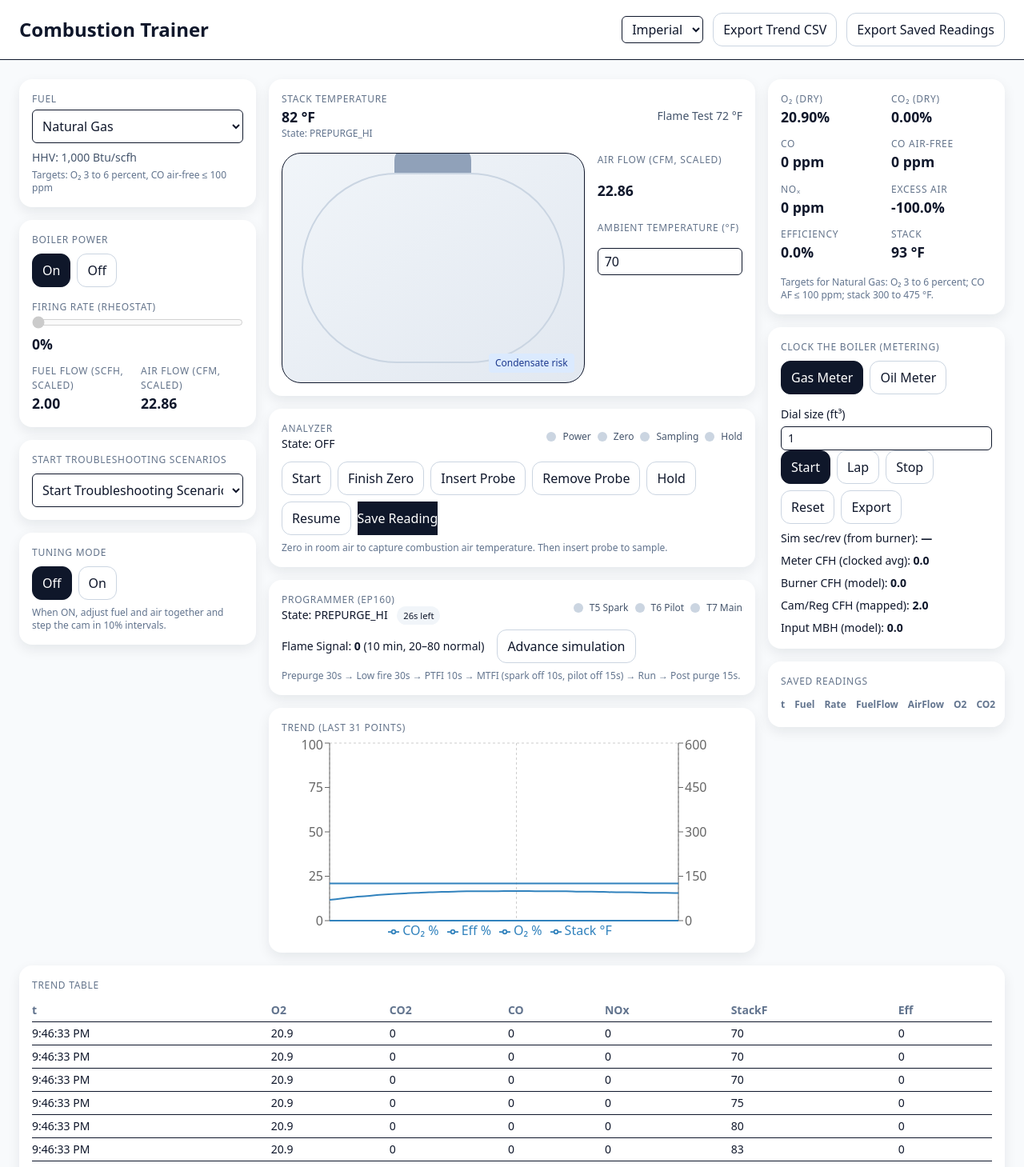
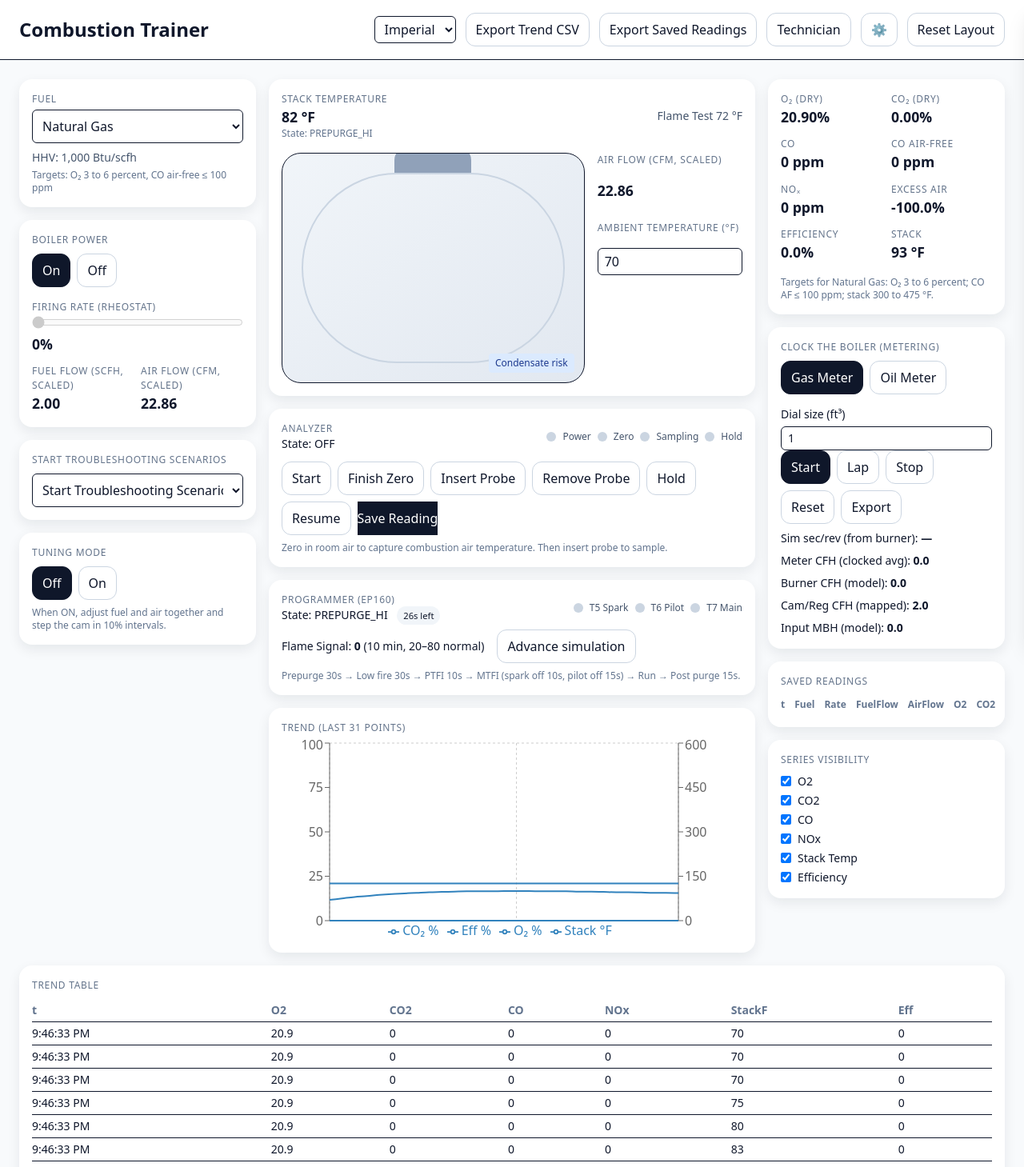
Before and after one commit to ecconvert/combustion-trainer, a React (Vite) app: page / in a window 1280 px wide. Shown: the top 1459 px of the page at 80% size. Built offline with nearby package versions, Linux system fonts and the light colour scheme.

Commit message:
feat: add basic UI customization scaffold

```diff
--- a/src/App.jsx
+++ b/src/App.jsx
@@ -22,6 +22,10 @@ import { clamp, lerp, f2c, num } from "./lib/math";
 import { downloadCSV } from "./lib/csv";
 import { computeCombustion } from "./lib/chemistry";
 import { buildSafeCamMap } from "./lib/cam";
+import { UIProvider, useUIStore } from "./uiStore";
+import TechnicianDrawer from "./components/TechnicianDrawer";
+import SettingsModal from "./components/SettingsModal";
+import SeriesVisibility from "./components/SeriesVisibility";
 
 /**
  * Visual representation of a flame.
@@ -123,7 +127,7 @@ function Led({ on, label, color = "limegreen" }) {
   );
 }
 
-export default function CombustionTrainer() {
+function CombustionTrainerInner() {
   // ----------------------- Fuel selection -----------------------
   const [fuelKey, setFuelKey] = useState("Natural Gas"); // currently selected fuel key
   const [unitSystem, setUnitSystem] = useState("imperial"); // display units
@@ -139,6 +143,7 @@ export default function CombustionTrainer() {
   const STABLE_EA = { min: 0.9, max: 1.5 }; // stable flame once running
 
   // ----------------------- Global state -----------------------
+  const { setDrawerOpen, resetLayout, setSettingsOpen } = useUIStore();
   const [boilerOn, setBoilerOn] = useState(true); // master power switch
   const [rheostat, setRheostat] = useState(0); // firing-rate input 0–100%
   const [minFuel, setMinFuel] = useState(2); // derived from regulator pressure
@@ -735,7 +740,10 @@ const rheostatRampRef = useRef(null);
             </select>
             <button className="btn" onClick={() => downloadCSV("session.csv", history)}>Export Trend CSV</button>
             <button className="btn" onClick={() => downloadCSV("saved-readings.csv", saved)}>Export Saved Readings</button>
-          </div>
+            <button className="btn" onClick={() => setDrawerOpen(true)}>Technician</button>
+            <button className="btn" onClick={() => setSettingsOpen(true)}>⚙️</button>
+            <button className="btn" onClick={resetLayout}>Reset Layout</button>
+</div>
         </div>
       </header>
 
@@ -1245,6 +1253,7 @@ const rheostatRampRef = useRef(null);
               </tbody>
             </table>
           </div>
+          <SeriesVisibility />
 
         </section>
 
@@ -1275,6 +1284,16 @@ const rheostatRampRef = useRef(null);
       </main>
 
       <footer className="max-w-7xl mx-auto p-6 text-xs text-slate-500">Educational model. For classroom intuition only.</footer>
+      <TechnicianDrawer />
+      <SettingsModal />
     </div>
   );
 }
+
+export default function CombustionTrainer() {
+  return (
+    <UIProvider>
+      <CombustionTrainerInner />
+    </UIProvider>
+  );
+}
--- /dev/null
+++ b/src/components/CollapsibleSection.jsx
@@ -0,0 +1,20 @@
+import React from 'react';
+import { useUIStore } from '../uiStore';
+
+export default function CollapsibleSection({ id, title, defaultCollapsed = false, children }) {
+  const { collapseMap, setCollapse } = useUIStore();
+  const collapsed = collapseMap[id] ?? defaultCollapsed;
+  const toggle = () => setCollapse(id, !collapsed);
+  return (
+    <div className="border rounded-lg mb-4 bg-white">
+      <div
+        className="flex items-center justify-between px-3 py-2 bg-slate-100 cursor-pointer select-none"
+        onClick={toggle}
+      >
+        <h2 className="font-semibold text-sm">{title}</h2>
+        <span className="text-xs">{collapsed ? '+' : '−'}</span>
+      </div>
+      <div className={collapsed ? 'hidden' : 'block px-3 py-2'}>{children}</div>
+    </div>
+  );
+}
--- /dev/null
+++ b/src/components/SeriesVisibility.jsx
@@ -0,0 +1,29 @@
+import React from 'react';
+import { useUIStore } from '../uiStore';
+
+const seriesKeys = [
+  { key: 'O2', label: 'O2' },
+  { key: 'CO2', label: 'CO2' },
+  { key: 'CO', label: 'CO' },
+  { key: 'NOx', label: 'NOx' },
+  { key: 'StackTemp', label: 'Stack Temp' },
+  { key: 'Efficiency', label: 'Efficiency' },
+];
+
+export default function SeriesVisibility() {
+  const { seriesVisibility, setSeriesVisibility } = useUIStore();
+  const toggle = (k) => setSeriesVisibility({ ...seriesVisibility, [k]: !seriesVisibility[k] });
+  return (
+    <div className="card">
+      <div className="label mb-2">Series Visibility</div>
+      <div className="space-y-1 text-sm">
+        {seriesKeys.map(({ key, label }) => (
+          <label key={key} className="flex items-center gap-2">
+            <input type="checkbox" checked={seriesVisibility[key]} onChange={() => toggle(key)} />
+            {label}
+          </label>
+        ))}
+      </div>
+    </div>
+  );
+}
--- /dev/null
+++ b/src/components/SettingsModal.jsx
@@ -0,0 +1,61 @@
+import React, { useState } from 'react';
+import { defaultAppConfig, useUIStore } from '../uiStore';
+
+export default function SettingsModal() {
+  const { settingsOpen, setSettingsOpen, config, setConfig } = useUIStore();
+  const [draft, setDraft] = useState(config);
+
+  if (!settingsOpen) return null;
+
+  const apply = () => {
+    setConfig(draft);
+    setSettingsOpen(false);
+  };
+  const cancel = () => setSettingsOpen(false);
+  const restore = () => {
+    if (window.confirm('Restore default settings?')) {
+      setDraft(defaultAppConfig);
+      setConfig(defaultAppConfig);
+    }
+  };
+
+  return (
+    <div className="fixed inset-0 bg-black/30 z-30 flex items-center justify-center">
+      <div className="bg-white rounded-lg p-4 w-11/12 max-w-md">
+        <h2 className="text-lg font-semibold mb-4">Settings</h2>
+        <div className="space-y-3">
+          <label className="block text-sm">
+            Theme
+            <select className="w-full border rounded-md px-2 py-1" value={draft.theme} onChange={(e) => setDraft({ ...draft, theme: e.target.value })}>
+              <option value="light">Light</option>
+              <option value="dark">Dark</option>
+              <option value="system">System</option>
+            </select>
+          </label>
+          <label className="block text-sm">
+            Units
+            <select className="w-full border rounded-md px-2 py-1" value={draft.units} onChange={(e) => setDraft({ ...draft, units: e.target.value })}>
+              <option value="imperial">Imperial</option>
+              <option value="metric">Metric</option>
+            </select>
+          </label>
+          <label className="block text-sm">
+            Analyzer sampling rate (s)
+            <input type="number" className="w-full border rounded-md px-2 py-1" value={draft.samplingRate} onChange={(e) => setDraft({ ...draft, samplingRate: parseFloat(e.target.value) })} />
+          </label>
+          <label className="block text-sm">
+            Trend length (points)
+            <input type="number" className="w-full border rounded-md px-2 py-1" value={draft.trendLength} onChange={(e) => setDraft({ ...draft, trendLength: parseInt(e.target.value) })} />
+          </label>
+        </div>
+        <div className="flex justify-between mt-4">
+          <button className="btn" onClick={restore}>Restore Defaults</button>
+          <div className="space-x-2">
+            <button className="btn" onClick={cancel}>Cancel</button>
+            <button className="btn btn-primary" onClick={apply}>Apply</button>
+          </div>
+        </div>
+      </div>
+    </div>
+  );
+}
--- /dev/null
+++ b/src/components/TechnicianDrawer.jsx
@@ -0,0 +1,43 @@
+import React from 'react';
+import CollapsibleSection from './CollapsibleSection';
+import { useUIStore } from '../uiStore';
+
+export default function TechnicianDrawer() {
+  const { drawerOpen, setDrawerOpen, setSettingsOpen } = useUIStore();
+  return (
+    <div
+      className={`fixed top-0 right-0 h-full z-20 bg-white shadow-xl transition-transform duration-300 overflow-y-auto w-full md:w-1/4 ${drawerOpen ? 'translate-x-0' : 'translate-x-full'}`}
+    >
+      <div className="p-4 border-b flex items-center justify-between">
+        <h2 className="font-semibold">Technician</h2>
+        <div className="space-x-2">
+          <button className="btn" onClick={() => setSettingsOpen(true)}>⚙️</button>
+          <button className="btn" onClick={() => setDrawerOpen(false)}>Close</button>
+        </div>
+      </div>
+      <div className="p-4">
+        <CollapsibleSection id="drawer-analyzer" title="Analyzer" defaultCollapsed>
+          <div className="text-sm">Analyzer controls go here.</div>
+        </CollapsibleSection>
+        <CollapsibleSection id="drawer-readouts" title="Combustion Readouts" defaultCollapsed>
+          <div className="text-sm">Numbers panel placeholder.</div>
+        </CollapsibleSection>
+        <CollapsibleSection id="drawer-ambient" title="Ambient Inputs" defaultCollapsed>
+          <div className="text-sm">Temperature, pressure, humidity inputs.</div>
+        </CollapsibleSection>
+        <CollapsibleSection id="drawer-trend-graph" title="Trend Graph" defaultCollapsed>
+          <div className="text-sm">Trend graph placeholder.</div>
+        </CollapsibleSection>
+        <CollapsibleSection id="drawer-trend-table" title="Trend Table" defaultCollapsed>
+          <div className="text-sm">Trend table placeholder.</div>
+        </CollapsibleSection>
+        <CollapsibleSection id="drawer-saved" title="Saved Readings" defaultCollapsed>
+          <button className="btn mb-2">Export CSV</button>
+        </CollapsibleSection>
+        <CollapsibleSection id="drawer-clock" title="Clock the Boiler" defaultCollapsed>
+          <div className="text-sm">Clocking inputs placeholder.</div>
+        </CollapsibleSection>
+      </div>
+    </div>
+  );
+}
--- /dev/null
+++ b/src/uiStore.js
@@ -0,0 +1,84 @@
+import React, { createContext, useContext, useEffect, useState } from 'react';
+
+const defaultConfig = {
+  theme: 'system',
+  units: 'imperial',
+  samplingRate: 1,
+  trendLength: 600,
+};
+
+const defaultSeries = {
+  O2: true,
+  CO2: true,
+  CO: true,
+  NOx: true,
+  StackTemp: true,
+  Efficiency: true,
+};
+
+const UIContext = createContext();
+
+export function UIProvider({ children }) {
+  const [collapseMap, setCollapseMap] = useState({});
+  const [drawerOpen, setDrawerOpen] = useState(false);
+  const [layout, setLayout] = useState(() => {
+    try {
+      return JSON.parse(localStorage.getItem('uiLayout_v1')) || {};
+    } catch {
+      return {};
+    }
+  });
+  const [seriesVisibility, setSeriesVisibility] = useState(defaultSeries);
+  const [config, setConfig] = useState(() => {
+    try {
+      return { ...defaultConfig, ...JSON.parse(localStorage.getItem('app_config_v1') || '{}') };
+    } catch {
+      return defaultConfig;
+    }
+  });
+  const [settingsOpen, setSettingsOpen] = useState(false);
+
+  useEffect(() => {
+    try {
+      localStorage.setItem('uiLayout_v1', JSON.stringify(layout));
+    } catch {
+      /* ignore */
+    }
+  }, [layout]);
+
+  useEffect(() => {
+    try {
+      localStorage.setItem('app_config_v1', JSON.stringify(config));
+    } catch {
+      /* ignore */
+    }
+  }, [config]);
+
+  const value = {
+    collapseMap,
+    setCollapse: (id, v) => setCollapseMap((m) => ({ ...m, [id]: v })),
+    drawerOpen,
+    setDrawerOpen,
+    layout,
+    setLayout,
+    resetLayout: () => {
+      setLayout({});
+      try {
+        localStorage.removeItem('uiLayout_v1');
+      } catch {
+        /* ignore */
+      }
+    },
+    seriesVisibility,
+    setSeriesVisibility,
+    config,
+    setConfig,
+    settingsOpen,
+    setSettingsOpen,
+  };
+  return <UIContext.Provider value={value}>{children}</UIContext.Provider>;
+}
+
+export const useUIStore = () => useContext(UIContext);
+export const defaultAppConfig = defaultConfig;
+export const defaultSeriesVisibility = defaultSeries;
```
Also changed, not shown: 1 other file (tests, documents, lock files or other folders).
